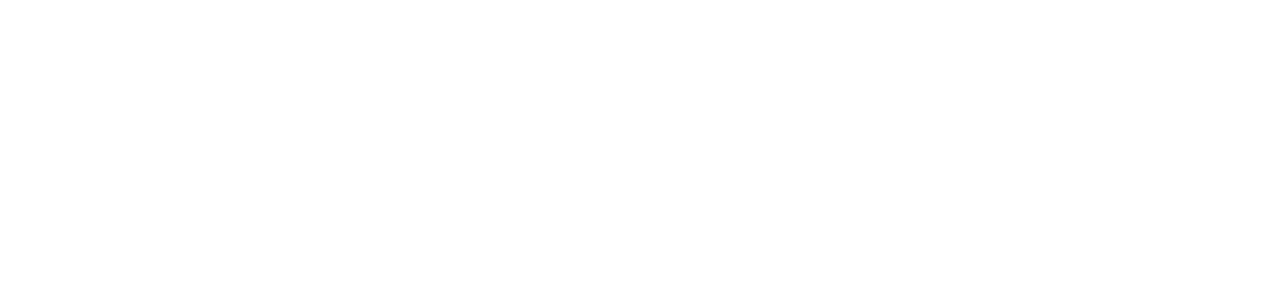
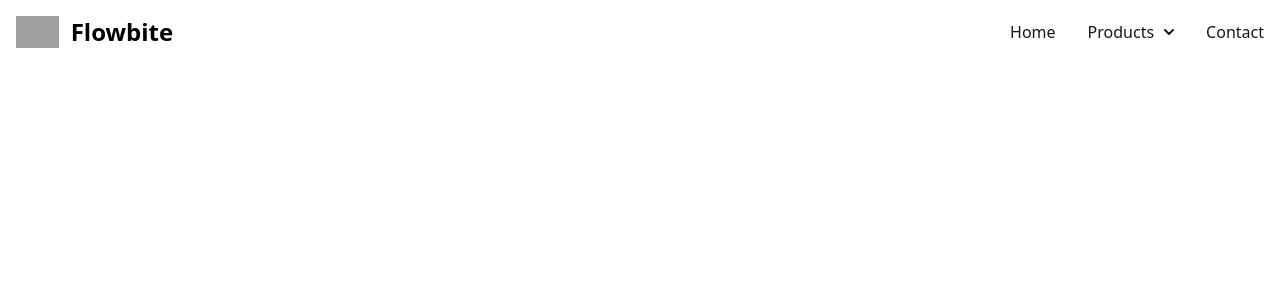
Before and after one commit to KavishkaImalsha/Baby-Shop, a React (Vite) app: page / in a window 1280 px wide. Shown: the top 300 px of the page. Built offline with nearby package versions, Linux system fonts and the light colour scheme; grey boxes are pictures that could not be loaded.

Commit message:
Define routes

```diff
--- a/package.json
+++ b/package.json
@@ -12,6 +12,7 @@
   "dependencies": {
     "react": "^18.3.1",
     "react-dom": "^18.3.1",
+    "react-router-dom": "^6.26.1",
     "router": "^1.3.8"
   },
   "devDependencies": {
--- a/src/App.jsx
+++ b/src/App.jsx
@@ -1,7 +1,17 @@
+import { BrowserRouter, Outlet, Routes, Route} from "react-router-dom"
+import NavBar from "./components/navbars/NavBar"
+import RoutePages from "./navigration/RoutePages"
+import Home from "./pages/Home"
 
 const App = () => {
     return(
         <>
+            <NavBar/>
+            <Routes>
+                <Route path="/" element={<Home/>}/>
+                <Route path="/product" element={<Home/>}/>
+                <Route path="/contact" element={<Home/>}/>
+            </Routes>
         </>
     )
 }
--- /dev/null
+++ b/src/components/navbars/DropDown.jsx
@@ -0,0 +1,21 @@
+const DropDown = ({isVisible}) => {
+   if(isVisible){
+    return(
+        <div id="dropdownNavbar target1" class="z-10 font-normal bg-white divide-y divide-gray-100 rounded-lg shadow w-44 dark:bg-gray-700 dark:divide-gray-600 absolute">
+                <ul class="py-2 text-sm text-gray-700 dark:text-gray-400" aria-labelledby="dropdownLargeButton">
+                  <li>
+                    <a href="#" class="block px-4 py-2 hover:bg-gray-100 dark:hover:bg-gray-600 dark:hover:text-white">Baby Items</a>
+                  </li>
+                  <li>
+                    <a href="#" class="block px-4 py-2 hover:bg-gray-100 dark:hover:bg-gray-600 dark:hover:text-white">Moms Items</a>
+                  </li>
+                  <li>
+                    <a href="#" class="block px-4 py-2 hover:bg-gray-100 dark:hover:bg-gray-600 dark:hover:text-white">Toys and Others</a>
+                  </li>
+                </ul>
+      </div>
+    )
+   }
+}
+
+export default DropDown;
--- /dev/null
+++ b/src/components/navbars/NavBar.jsx
@@ -0,0 +1,49 @@
+import React, { useState } from "react";
+import DropDown from "./DropDown";
+import { Link } from "react-router-dom";
+
+const NavBar = () => {
+    const [isVisible, setIsVisible] = useState(false);
+
+    const toggleVisible = () => {
+        setIsVisible(!isVisible);
+    }
+
+    return(
+        <>
+        <nav class="bg-white border-gray-200 dark:bg-gray-900 dark:border-gray-700">
+            <div class="max-w-screen-xl flex flex-wrap items-center justify-between mx-auto p-4">
+                <a href="#" class="flex items-center space-x-3 rtl:space-x-reverse">
+                    <img src="https://flowbite.com/docs/images/logo.svg" class="h-8" alt="Flowbite Logo" />
+                    <span class="self-center text-2xl font-semibold whitespace-nowrap dark:text-white">Flowbite</span>
+                </a>
+                <button data-collapse-toggle="navbar-dropdown" type="button" class="inline-flex items-center p-2 w-10 h-10 justify-center text-sm text-gray-500 rounded-lg md:hidden hover:bg-gray-100 focus:outline-none focus:ring-2 focus:ring-gray-200 dark:text-gray-400 dark:hover:bg-gray-700 dark:focus:ring-gray-600" aria-controls="navbar-dropdown" aria-expanded="false">
+                    <span class="sr-only">Open main menu</span>
+                    <svg class="w-5 h-5" aria-hidden="true" xmlns="http://www.w3.org/2000/svg" fill="none" viewBox="0 0 17 14">
+                        <path stroke="currentColor" stroke-linecap="round" stroke-linejoin="round" stroke-width="2" d="M1 1h15M1 7h15M1 13h15"/>
+                    </svg>
+                </button>
+                <div class="hidden w-full md:block md:w-auto" id="navbar-dropdown">
+                <ul class="flex flex-col font-medium p-4 md:p-0 mt-4 border border-gray-100 rounded-lg bg-gray-50 md:space-x-8 rtl:space-x-reverse md:flex-row md:mt-0 md:border-0 md:bg-white dark:bg-gray-800 md:dark:bg-gray-900 dark:border-gray-700">
+                    <li>
+                    <a href="#" class="block py-2 px-3 text-gray-900 rounded hover:bg-gray-100 md:hover:bg-transparent md:border-0 md:hover:text-blue-700 md:p-0 dark:text-white md:dark:hover:text-blue-500 dark:hover:bg-gray-700 dark:hover:text-white md:dark:hover:bg-transparent" aria-current="page"><Link to="/">Home</Link></a>
+                    </li>
+                    <li>
+                        <button onClick={toggleVisible} id="dropdownNavbarLink trigger1" data-dropdown-toggle="dropdownNavbar" class="flex items-center justify-between w-full py-2 px-3 text-gray-900 rounded hover:bg-gray-100 md:hover:bg-transparent md:border-0 md:hover:text-blue-700 md:p-0 md:w-auto dark:text-white md:dark:hover:text-blue-500 dark:focus:text-white dark:border-gray-700 dark:hover:bg-gray-700 md:dark:hover:bg-transparent"><Link to="/products">Products</Link> <svg class="w-2.5 h-2.5 ms-2.5" aria-hidden="true" xmlns="http://www.w3.org/2000/svg" fill="none" viewBox="0 0 10 6">
+                        <path stroke="currentColor" stroke-linecap="round" stroke-linejoin="round" stroke-width="2" d="m1 1 4 4 4-4"/>
+                        </svg></button>
+                        {/* Dropdown menu */}
+                        <DropDown isVisible={isVisible} />
+                    </li>
+                    <li>
+                    <a href="/contact" class="block py-2 px-3 text-gray-900 rounded hover:bg-gray-100 md:hover:bg-transparent md:border-0 md:hover:text-blue-700 md:p-0 dark:text-white md:dark:hover:text-blue-500 dark:hover:bg-gray-700 dark:hover:text-white md:dark:hover:bg-transparent"><Link to="/contact">Contact</Link></a>
+                    </li>
+                </ul>
+                </div>
+            </div>
+        </nav>
+        </>
+    )
+}
+
+export default NavBar;
--- a/src/index.css
+++ b/src/index.css
@@ -1,72 +1,3 @@
 @tailwind base;
 @tailwind components;
 @tailwind utilities;
-
-:root {
-  font-family: Inter, system-ui, Avenir, Helvetica, Arial, sans-serif;
-  line-height: 1.5;
-  font-weight: 400;
-
-  color-scheme: light dark;
-  color: rgba(255, 255, 255, 0.87);
-  background-color: #242424;
-
-  font-synthesis: none;
-  text-rendering: optimizeLegibility;
-  -webkit-font-smoothing: antialiased;
-  -moz-osx-font-smoothing: grayscale;
-}
-
-a {
-  font-weight: 500;
-  color: #646cff;
-  text-decoration: inherit;
-}
-a:hover {
-  color: #535bf2;
-}
-
-body {
-  margin: 0;
-  display: flex;
-  place-items: center;
-  min-width: 320px;
-  min-height: 100vh;
-}
-
-h1 {
-  font-size: 3.2em;
-  line-height: 1.1;
-}
-
-button {
-  border-radius: 8px;
-  border: 1px solid transparent;
-  padding: 0.6em 1.2em;
-  font-size: 1em;
-  font-weight: 500;
-  font-family: inherit;
-  background-color: #1a1a1a;
-  cursor: pointer;
-  transition: border-color 0.25s;
-}
-button:hover {
-  border-color: #646cff;
-}
-button:focus,
-button:focus-visible {
-  outline: 4px auto -webkit-focus-ring-color;
-}
-
-@media (prefers-color-scheme: light) {
-  :root {
-    color: #213547;
-    background-color: #ffffff;
-  }
-  a:hover {
-    color: #747bff;
-  }
-  button {
-    background-color: #f9f9f9;
-  }
-}
--- a/src/main.jsx
+++ b/src/main.jsx
@@ -2,9 +2,12 @@ import { StrictMode } from 'react'
 import { createRoot } from 'react-dom/client'
 import App from './App.jsx'
 import './index.css'
+import { BrowserRouter } from 'react-router-dom'
 
 createRoot(document.getElementById('root')).render(
   <StrictMode>
-    <App />
+    <BrowserRouter>
+      <App />
+    </BrowserRouter>
   </StrictMode>,
 )
--- /dev/null
+++ b/src/navigration/PagesDetails.jsx
@@ -0,0 +1,22 @@
+import Home from "../pages/Home.jsx";
+import Products from "../pages/Products.jsx";
+import Contact from "../pages/Contact.jsx";
+const PagesDetails = [
+    {
+        path : "",
+        element : <Home/>,
+        title : "Home"
+    },
+    {
+        path : "products",
+        element : <Products/>,
+        title : "Products"
+    },
+    {
+        path : "contact",
+        element : <Contact/>,
+        title : "Contact"
+    },
+];
+
+export default PagesDetails;
--- /dev/null
+++ b/src/navigration/RoutePages.jsx
@@ -0,0 +1,12 @@
+import { Route, Routes } from "react-router-dom";
+import PagesDetails from "./PagesDetails.jsx";
+const RoutePages = () => {
+    const page = PagesDetails.map(({path, element, title}) => {
+
+        return <Route key={title} path={`/${path}`} element={element} />
+    })
+
+    return <Routes>{RoutePages}</Routes>
+}
+
+export default RoutePages
--- /dev/null
+++ b/src/pages/Contact.jsx
@@ -0,0 +1,9 @@
+const Contact = () => {
+    return(
+        <>
+            <h1>I am contact page</h1>
+        </>
+    )
+}
+
+export default Contact;
--- /dev/null
+++ b/src/pages/Home.jsx
@@ -0,0 +1,9 @@
+const Home = () => {
+    return(
+        <>
+
+        </>
+    )
+}
+
+export default Home;
--- /dev/null
+++ b/src/pages/Products.jsx
@@ -0,0 +1,9 @@
+const Products = () => {
+    return(
+        <>
+            <h1>I am product page</h1>
+        </>
+    )
+}
+
+export default Products;
```
Also changed, not shown: src/components/carousel/CarouselMain.jsx (added), 1 other file (tests, documents, lock files or other folders).
